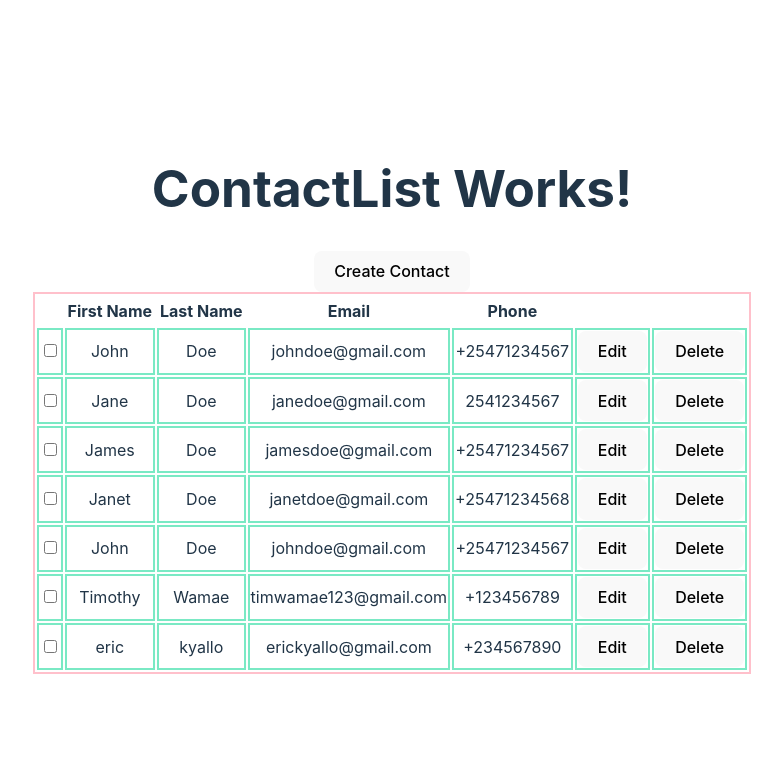
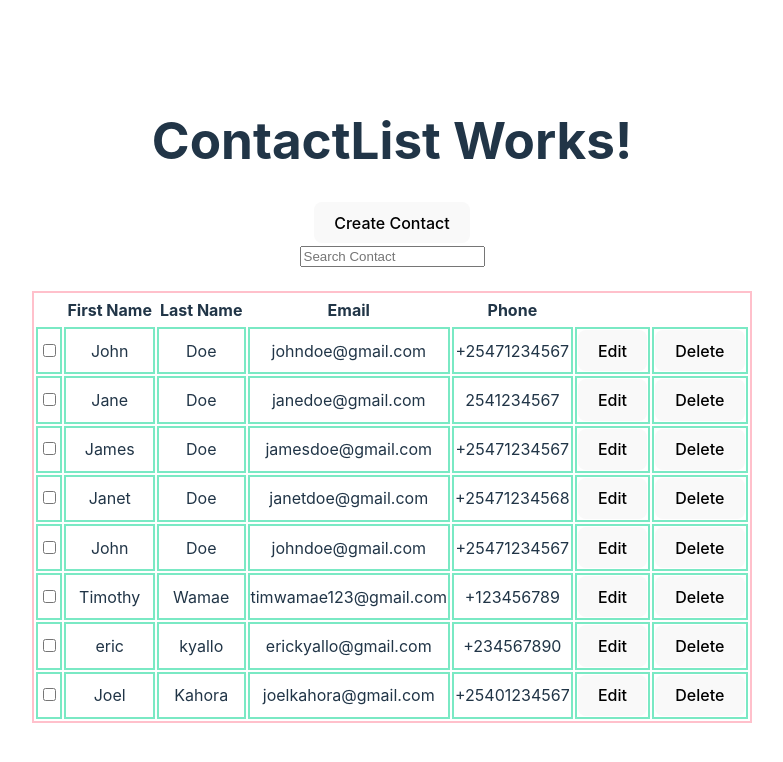
Before and after one commit to kahoragachau/Contabook, a React (Vite) app: page / in a window 1280 px wide. Shown: the top 762 px of the page, without its empty margins (248-1031 px from the left). Built offline with nearby package versions, Linux system fonts and the light colour scheme; data requests are answered from the project's data file.

Commit message:
✨feat: Add search Input

```diff
--- a/db.json
+++ b/db.json
@@ -49,6 +49,13 @@
       "email": "erickyallo@gmail.com",
       "phone": "+234567890",
       "id": "Wwmz-j-"
+    },
+    {
+      "firstname": "Joel",
+      "lastname": "Kahora",
+      "email": "joelkahora@gmail.com",
+      "phone": "+25401234567",
+      "id": "qwZyDwJ"
     }
   ]
 }
--- a/src/components/ContactsList/ContactsList.jsx
+++ b/src/components/ContactsList/ContactsList.jsx
@@ -18,6 +18,11 @@ const ContactList = () => {
 
   const handleCreate = () => {
     navigate('/create')
+  }
+
+  const handleSearch = (e) => {
+    console.log(e.target.value)
+    // alert("Search")
   }
 
   const tabulateContacts =
@@ -51,6 +56,10 @@ const ContactList = () => {
     <>
       <h1>ContactList Works!</h1>
       <button onClick={handleCreate}>Create Contact</button>
+      <br />
+      <input type="text" placeholder="Search Contact" onChange={handleSearch}/>
+      <br />
+      <br />
       <table>
         <tr>
           <th> </th>
```
